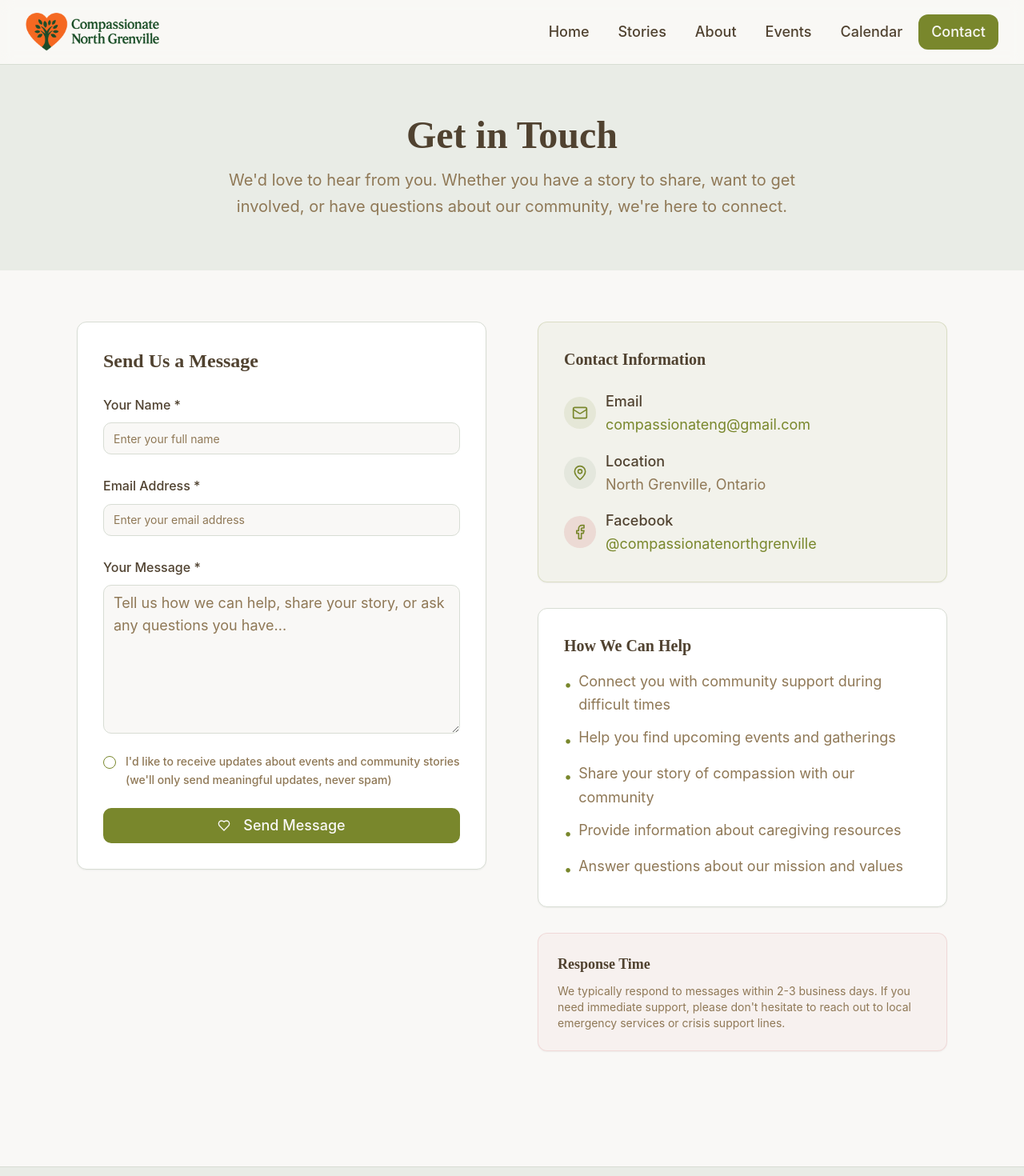
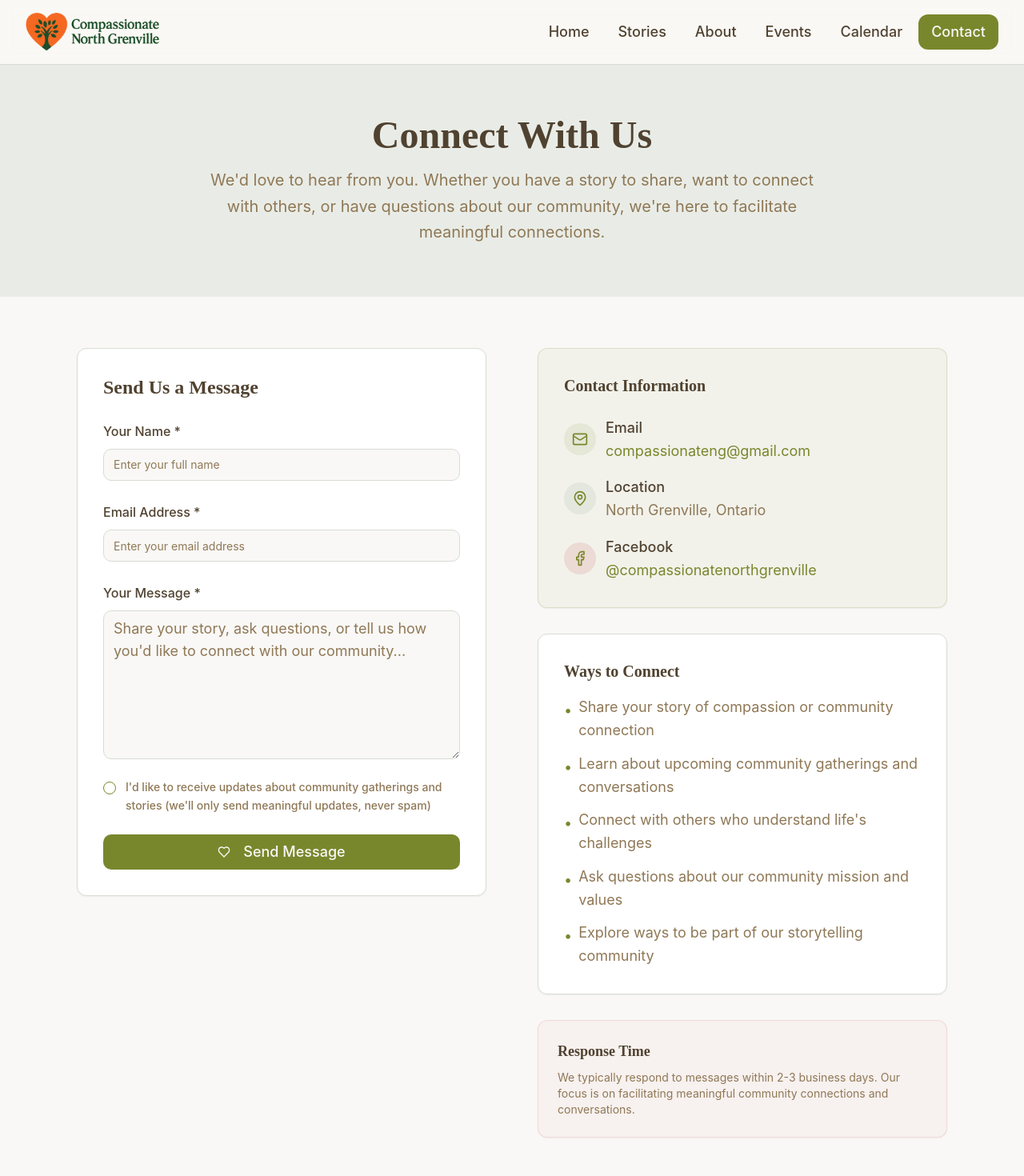
Before and after one commit to brianlapp/caring-north-stories-hub, a React (Vite) app: page /contact in a window 1280 px wide. Shown: the top 1470 px of the page at 80% size. Built offline with nearby package versions, Linux system fonts and the light colour scheme.

Commit message:
Site-wide content audit
Review Contact and Blog pages for content consistency.

```diff
--- a/src/pages/Contact.tsx
+++ b/src/pages/Contact.tsx
@@ -60,11 +60,11 @@ const Contact = () => {
       <div className="bg-secondary/20 py-16">
         <div className="max-w-7xl mx-auto px-4 sm:px-6 lg:px-8 text-center">
           <h1 className="text-4xl md:text-5xl font-heading font-bold text-foreground mb-4">
-            Get in Touch
+            Connect With Us
           </h1>
           <p className="text-xl text-muted-foreground max-w-3xl mx-auto leading-relaxed">
-            We'd love to hear from you. Whether you have a story to share, want to get involved,
-            or have questions about our community, we're here to connect.
+            We'd love to hear from you. Whether you have a story to share, want to connect with others,
+            or have questions about our community, we're here to facilitate meaningful connections.
           </p>
         </div>
       </div>
@@ -122,7 +122,7 @@ const Contact = () => {
                     required
                     rows={6}
                     className="mt-2 text-lg"
-                    placeholder="Tell us how we can help, share your story, or ask any questions you have..."
+                    placeholder="Share your story, ask questions, or tell us how you'd like to connect with our community..."
                   />
                 </div>
 
@@ -134,7 +134,7 @@ const Contact = () => {
                     className="mt-1"
                   />
                   <Label htmlFor="newsletter" className="text-sm text-muted-foreground leading-relaxed">
-                    I'd like to receive updates about events and community stories
+                    I'd like to receive updates about community gatherings and stories
                     (we'll only send meaningful updates, never spam)
                   </Label>
                 </div>
@@ -199,31 +199,31 @@ const Contact = () => {
               </div>
             </Card>
 
-            {/* How We Can Help */}
+            {/* Ways to Connect */}
             <Card className="p-8">
               <h3 className="text-xl font-heading font-bold text-foreground mb-4">
-                How We Can Help
+                Ways to Connect
               </h3>
               <ul className="space-y-3 text-muted-foreground">
                 <li className="flex items-start space-x-2">
                   <span className="text-primary mt-1">•</span>
-                  <span>Connect you with community support during difficult times</span>
+                  <span>Share your story of compassion or community connection</span>
                 </li>
                 <li className="flex items-start space-x-2">
                   <span className="text-primary mt-1">•</span>
-                  <span>Help you find upcoming events and gatherings</span>
+                  <span>Learn about upcoming community gatherings and conversations</span>
                 </li>
                 <li className="flex items-start space-x-2">
                   <span className="text-primary mt-1">•</span>
-                  <span>Share your story of compassion with our community</span>
+                  <span>Connect with others who understand life's challenges</span>
                 </li>
                 <li className="flex items-start space-x-2">
                   <span className="text-primary mt-1">•</span>
-                  <span>Provide information about caregiving resources</span>
+                  <span>Ask questions about our community mission and values</span>
                 </li>
                 <li className="flex items-start space-x-2">
                   <span className="text-primary mt-1">•</span>
-                  <span>Answer questions about our mission and values</span>
+                  <span>Explore ways to be part of our storytelling community</span>
                 </li>
               </ul>
             </Card>
@@ -233,8 +233,7 @@ const Contact = () => {
               <h4 className="font-semibold text-foreground mb-2">Response Time</h4>
               <p className="text-sm text-muted-foreground">
                 We typically respond to messages within 2-3 business days.
-                If you need immediate support, please don't hesitate to reach
-                out to local emergency services or crisis support lines.
+                Our focus is on facilitating meaningful community connections and conversations.
               </p>
             </Card>
           </div>
```
